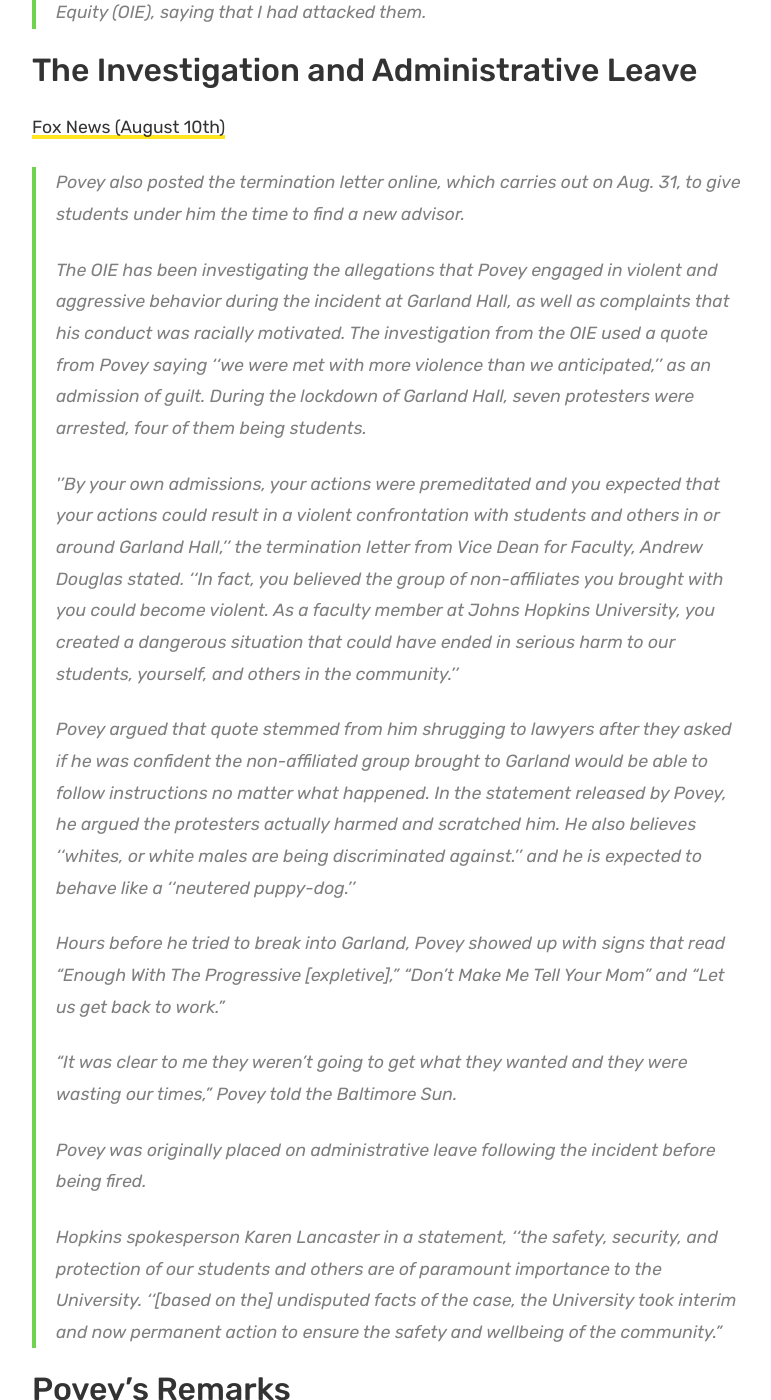
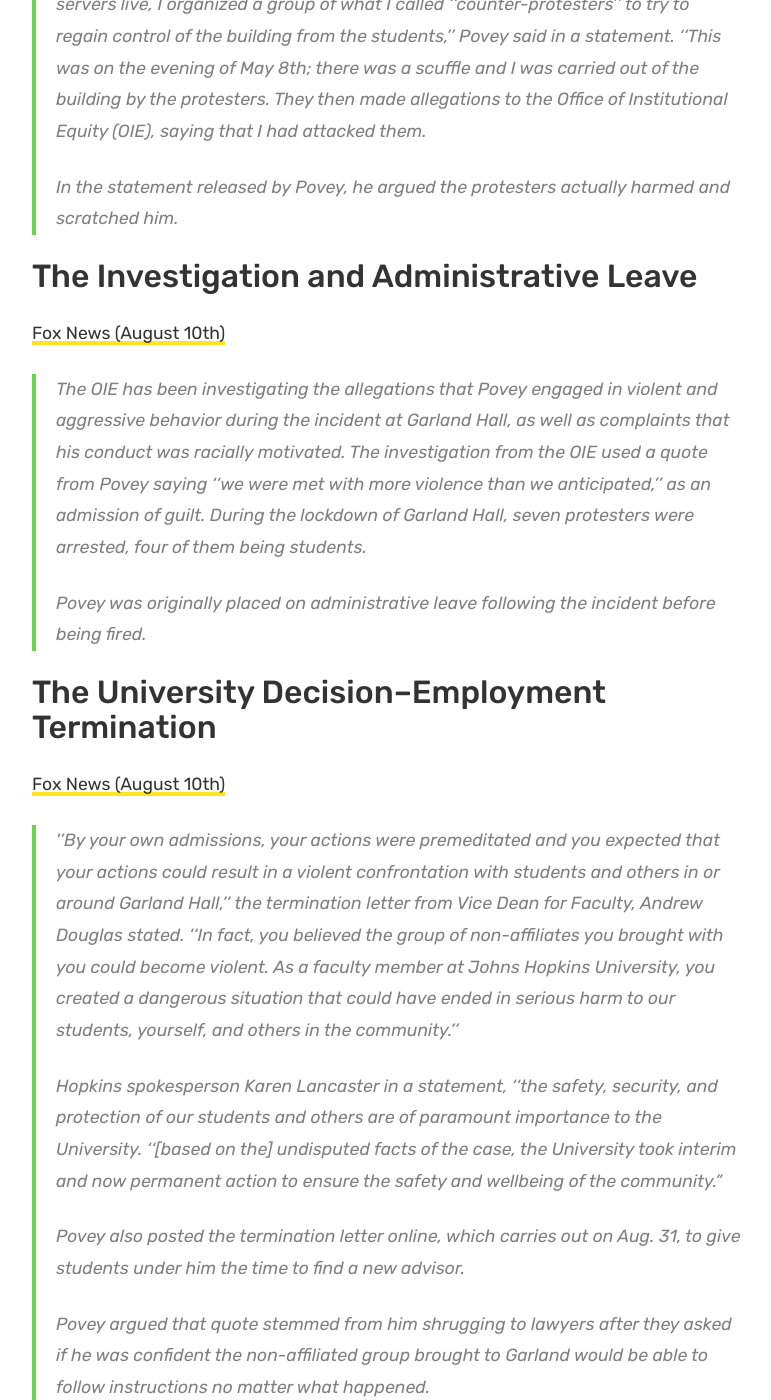
Before and after one commit to savedanpovey/savedanpovey.github.io, a Jekyll site: the page built from _posts/2019-8-16-what-happened.md, in a window 1280 px wide and 1400 px high, scrolled down 1158 px. Shown: the whole window, without its empty margins (53-824 px from the left). Built offline with Jekyll 4.4.1, drawn with Linux system fonts in a browser that asks for light colours; our own code applies the rules of GitHub Pages for plain Markdown files; comment, search, counter and statistics services are not loaded; some of the changed text lies outside the part shown.

Commit message:
reorg content

```diff
--- a/_posts/2019-8-16-what-happened.md
+++ b/_posts/2019-8-16-what-happened.md
@@ -12,28 +12,31 @@ Many people have heard the story of ''John Hopkins professor fired for jeopardiz
 >
 > Povey says he was frustrated by the protesters after they blocked windows and chained doors, forcing the administration to close the building during the final week of the school's spring semester. Povey, a speech recognition researcher was responsible for maintaining servers for Hopkin's Center for Language and Speech Processing, located inside Garland Hall, according to the Baltimore Sun.
 >
+> Hours before he tried to break into Garland, Povey showed up with signs that read “Enough With The Progressive [expletive],” “Don’t Make Me Tell Your Mom” and “Let us get back to work.”
+>
 > ''Being frustrated as the prospect of a long siege at Garland where our computer servers live, I organized a group of what I called ''counter-protesters'' to try to regain control of the building from the students,'' Povey said in a statement. ''This was on the evening of May 8th; there was a scuffle and I was carried out of the building by the protesters. They then made allegations to the Office of Institutional Equity (OIE), saying that I had attacked them.
+>
+> In the statement released by Povey, he argued the protesters actually harmed and scratched him.
 
 ## The Investigation and Administrative Leave
 
 [Fox News (August 10th)](https://www.foxnews.com/us/johns-hopkins-professor-fired-for-attempting-to-sabotage-student-protest)
 
+> The OIE has been investigating the allegations that Povey engaged in violent and aggressive behavior during the incident at Garland Hall, as well as complaints that his conduct was racially motivated. The investigation from the OIE used a quote from Povey saying ''we were met with more violence than we anticipated,'' as an admission of guilt. During the lockdown of Garland Hall, seven protesters were arrested, four of them being students.
+>
+> Povey was originally placed on administrative leave following the incident before being fired.
+
+## The University Decision--Employment Termination
+
+[Fox News (August 10th)](https://www.foxnews.com/us/johns-hopkins-professor-fired-for-attempting-to-sabotage-student-protest)
+
+> ''By your own admissions, your actions were premeditated and you expected that your actions could result in a violent confrontation with students and others in or around Garland Hall,'' the termination letter from Vice Dean for Faculty, Andrew Douglas stated. ''In fact, you believed the group of non-affiliates you brought with you could become violent. As a faculty member at Johns Hopkins University, you created a dangerous situation that could have ended in serious harm to our students, yourself, and others in the community.''
+>
+> Hopkins spokesperson Karen Lancaster in a statement, ''the safety, security, and protection of our students and others are of paramount importance to the University. ''[based on the] undisputed facts of the case, the University took interim and now permanent action to ensure the safety and wellbeing of the community.”
+>
 > Povey also posted the termination letter online, which carries out on Aug. 31, to give students under him the time to find a new advisor.
 >
-> The OIE has been investigating the allegations that Povey engaged in violent and aggressive behavior during the incident at Garland Hall, as well as complaints that his conduct was racially motivated. The investigation from the OIE used a quote from Povey saying ''we were met with more violence than we anticipated,'' as an admission of guilt. During the lockdown of Garland Hall, seven protesters were arrested, four of them being students.
->
-> ''By your own admissions, your actions were premeditated and you expected that your actions could result in a violent confrontation with students and others in or around Garland Hall,'' the termination letter from Vice Dean for Faculty, Andrew Douglas stated. ''In fact, you believed the group of non-affiliates you brought with you could become violent. As a faculty member at Johns Hopkins University, you created a dangerous situation that could have ended in serious harm to our students, yourself, and others in the community.''
->
 > Povey argued that quote stemmed from him shrugging to lawyers after they asked if he was confident the non-affiliated group brought to Garland would be able to follow instructions no matter what happened.
-> In the statement released by Povey, he argued the protesters actually harmed and scratched him. He also believes ''whites, or white males are being discriminated against.'' and he is expected to behave like a ''neutered puppy-dog.''
->
-> Hours before he tried to break into Garland, Povey showed up with signs that read “Enough With The Progressive [expletive],” “Don’t Make Me Tell Your Mom” and “Let us get back to work.”
->
-> “It was clear to me they weren’t going to get what they wanted and they were wasting our times,” Povey told the Baltimore Sun.
->
-> Povey was originally placed on administrative leave following the incident before being fired.
->
-> Hopkins spokesperson Karen Lancaster in a statement, ''the safety, security, and protection of our students and others are of paramount importance to the University. ''[based on the] undisputed facts of the case, the University took interim and now permanent action to ensure the safety and wellbeing of the community.”
 
 ## Povey's Remarks
 
```
Also changed, not shown: other parts of _posts/2019-8-16-what-happened.md (+2 -0 lines).
